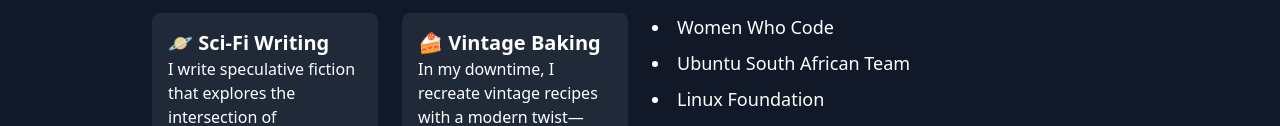
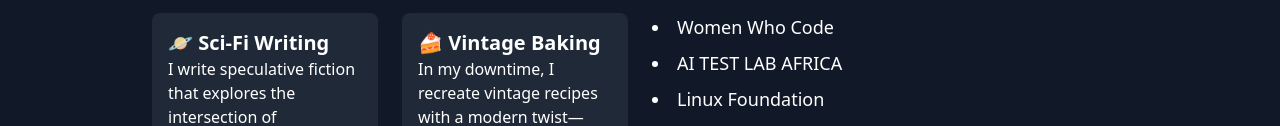
Before and after one commit to strawberryANOVA/strawberryANOVA.github.io, a plain HTML site: page index.html in a window 1280 px wide. Shown: the part 1131-1257 px from the top of the page. Drawn offline with nearby package versions, Linux system fonts and the light colour scheme.

Commit message:
Update index.html

```diff
--- a/index.html
+++ b/index.html
@@ -85,7 +85,7 @@
       <h2 class="text-2xl font-semibold mb-4">Community Memberships</h2>
       <ul class="list-disc list-inside text-lg space-y-2">
         <li>Women Who Code</li>
-        <li>Ubuntu South African Team</li>
+        <li>AI TEST LAB AFRICA</li>
         <li>Linux Foundation</li>
         <li>Python Software Foundation</li>
         <li>PyLadies</li>
```
